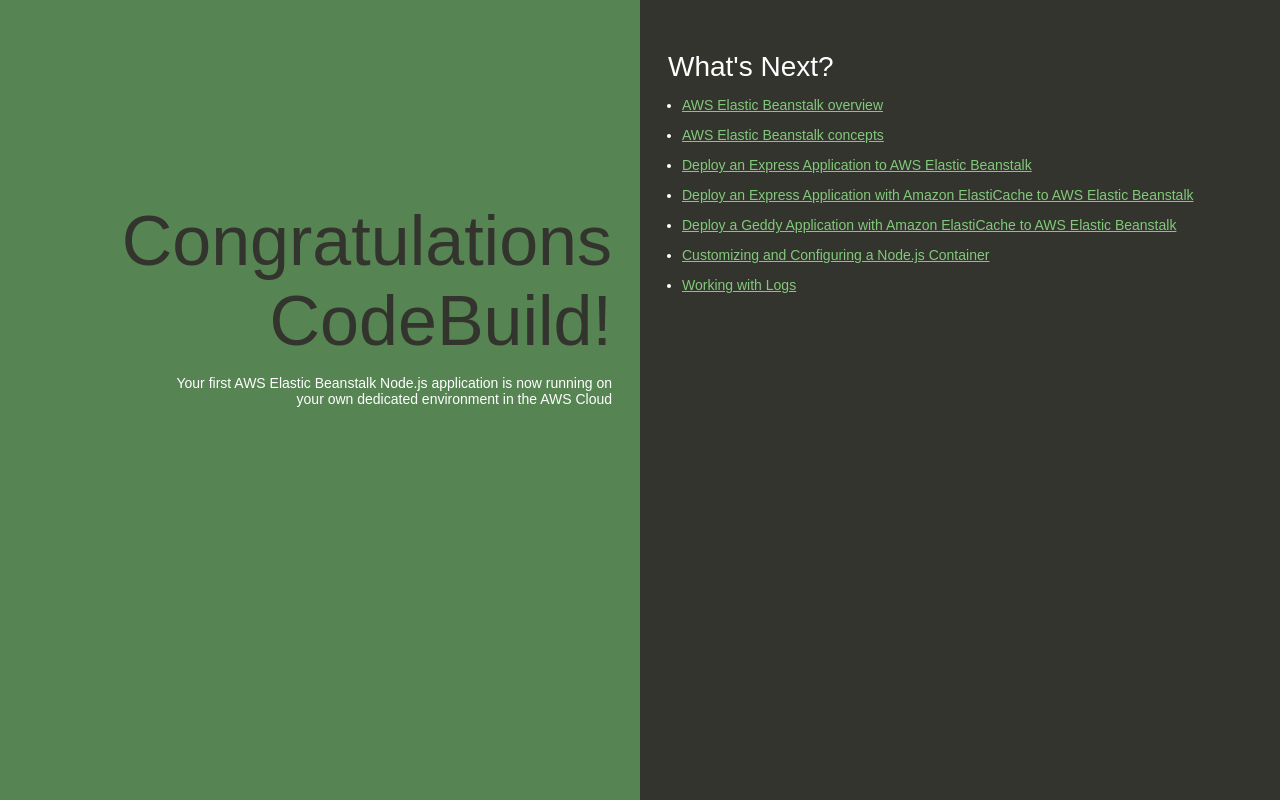
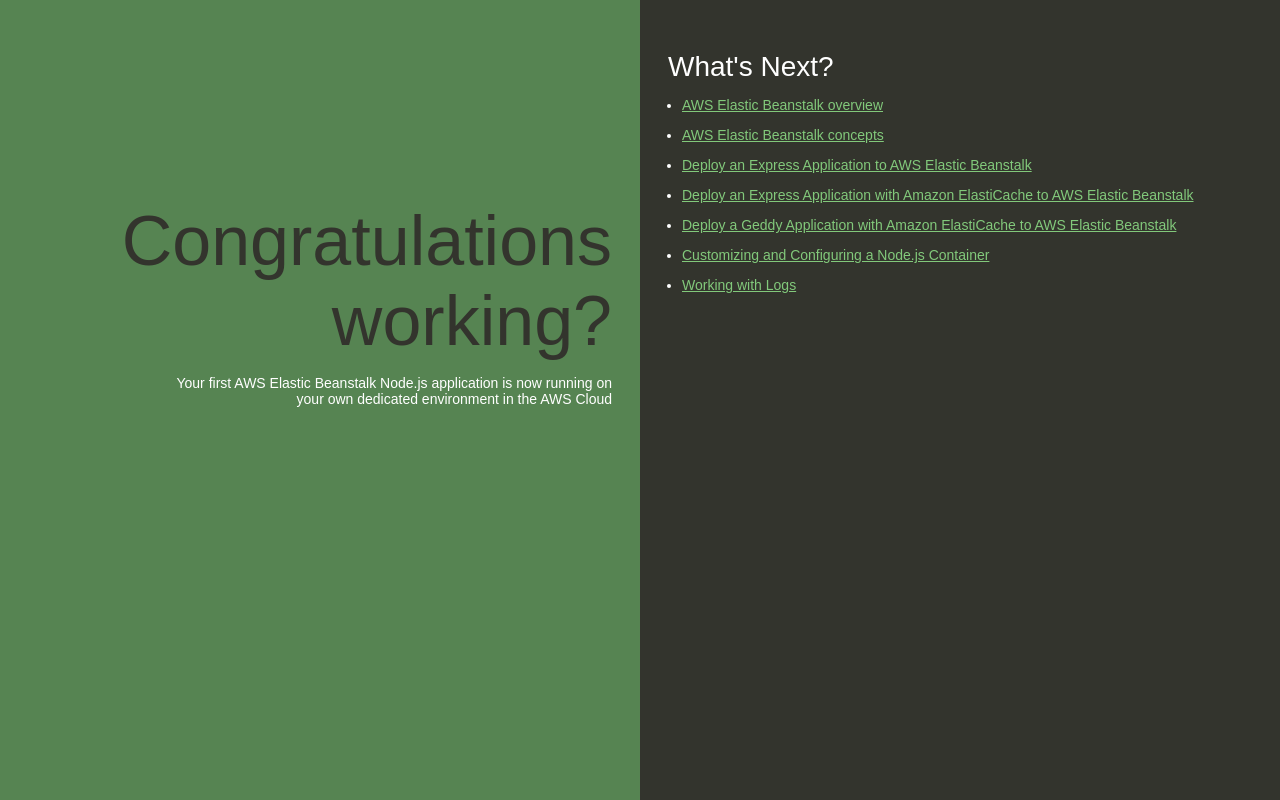
Before and after one commit to janne-lahtinen/my-nodejs-app, a website: page index.html in a window 1280 px wide. Drawn offline with Linux system fonts and the light colour scheme.

Commit message:
modify heading > testing again

```diff
--- a/index.html
+++ b/index.html
@@ -74,7 +74,7 @@
   </head>
   <body>
     <div class="textColumn">
-      <h1>Congratulations CodeBuild!</h1>
+      <h1>Congratulations working?</h1>
       <p>Your first AWS Elastic Beanstalk Node.js application is now running on your own dedicated environment in the AWS Cloud</p>
     </div>
     <div class="linksColumn">
```
